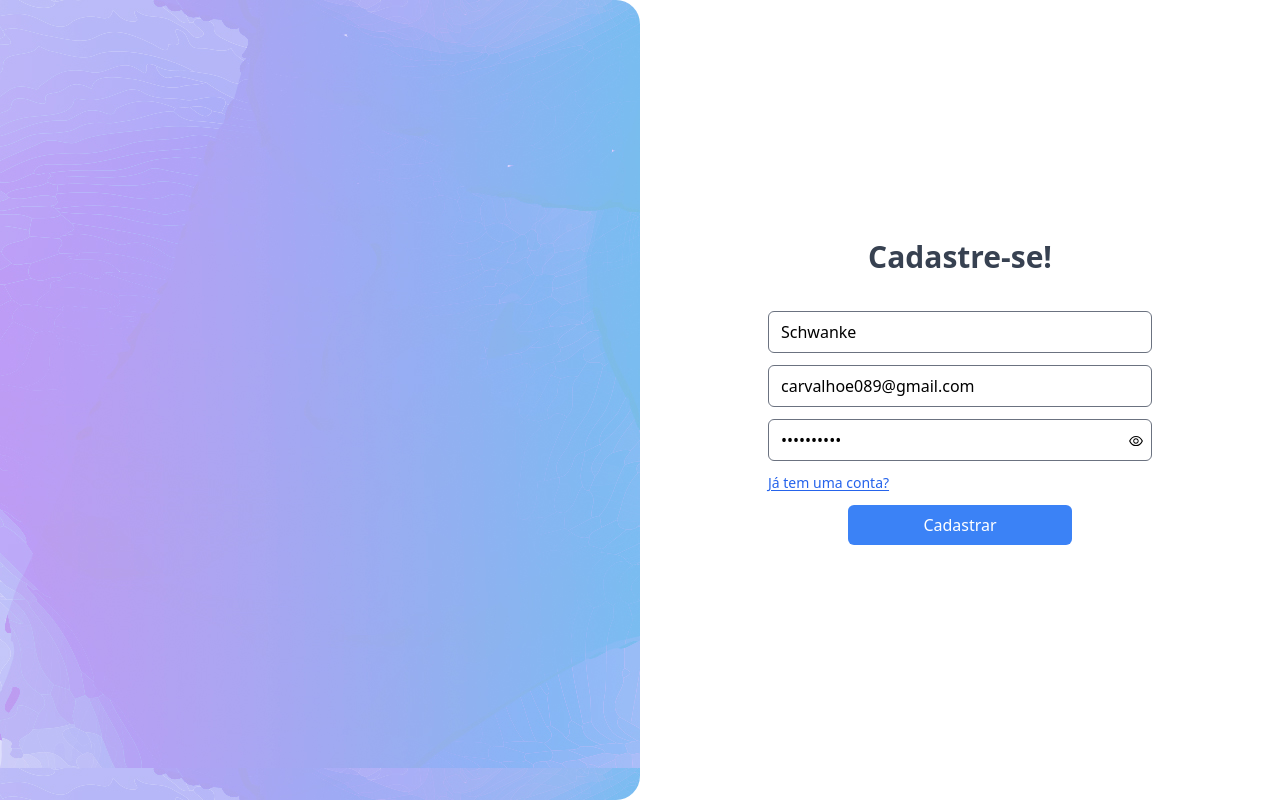
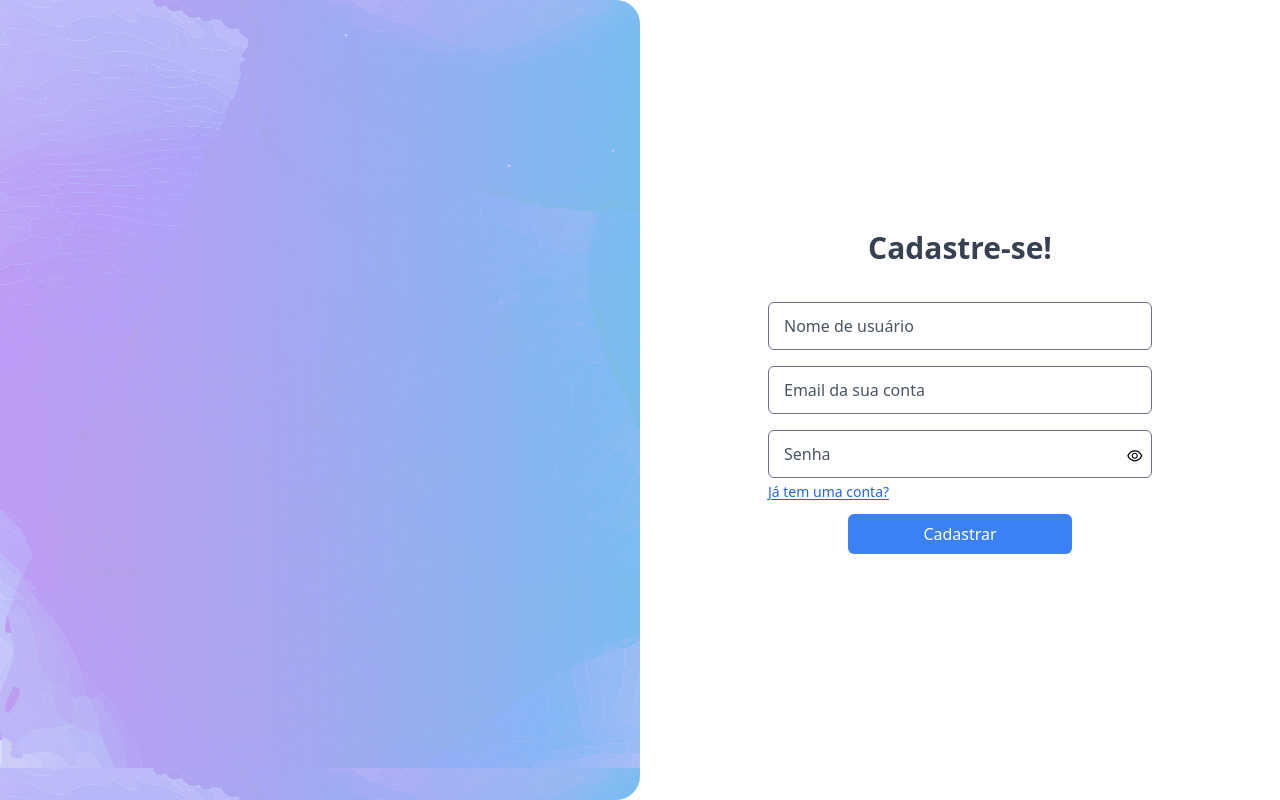
Before and after one commit to EduardoSchwanke/Dashboard, a Next.js app: page /signup in a window 1280 px wide. Built offline with nearby package versions, Linux system fonts and the light colour scheme.

Commit message:
form update

```diff
--- a/src/pages/login.jsx
+++ b/src/pages/login.jsx
@@ -3,20 +3,24 @@ import Link from 'next/link'
 import { parseCookies } from 'nookies'
 import { useContext, useState } from 'react'
 import { useForm } from 'react-hook-form'
+import { AiOutlineEye, AiOutlineEyeInvisible } from 'react-icons/ai'
 import { AuthContext } from '../contexts/AuthContext'
 
 function Login() {
     const { register, handleSubmit } = useForm()
     const { signIn, errorLogin } = useContext(AuthContext)
     const [enabled, setEnabled] = useState(false)
+    const [formName, setFormName] = useState(false)
+    const [formPassword, setFormPassword] = useState(false)
+    const [showPassword, setShowPassword] = useState('password')
+    const [password, setPassword] = useState('')
 
     async function handleSignIn(data) {
-        if(!data.username || !data.password){
-            return alert('Informe senha e nome de usuario!')
+        if(!data.password){
+            data.password = password
         }
         await signIn(data)
     }
-
 
     return(
         <div className="flex dark:bg-slate-700">
@@ -50,8 +54,47 @@ function Login() {
                                 Nome de usuário ou senha invalidos!
                             </div>}
 
-                        <input {...register('username')} required defaultValue="Schwanke" type="text" placeholder="Nome de usuário" className="w-full rounded-md mb-3"/>
-                        <input {...register('password')} required defaultValue="mundicoa10" type="password" placeholder="Senha" className="w-full rounded-md mb-1"/>
+                        <div className='relative w-full group'>
+                            <label htmlFor="username" className={`text-gray-600 absolute top-3 mx-3 px-1 bg-white cursor-text group-focus-within:text-xs group-focus-within:-top-[10px] transition-all ${formName ? 'text-xs -top-[10px]' : ''}`}>Nome de usuário</label>
+                            <input {...register('username')} onChange={(props) => {
+                                if(props.target.value.length >= 1){
+                                    setFormName(true)
+                                }else{
+                                    setFormName(false)
+                                }
+                            }} required type="text" id='username' className="w-full h-12 rounded-md mb-4"/>
+                        </div>
+                        <div className='relative w-full group'>
+                            <label htmlFor="password" className={`text-gray-600 absolute top-3 mx-3 px-1 bg-white cursor-text group-focus-within:text-xs group-focus-within:-top-[10px] transition-all ${formPassword ? 'text-xs -top-[10px]' : ''}`}>Senha</label>
+                            <input {...register('password')} onChange={(props) => {
+                                setPassword(props.target.value)
+
+                                if(props.target.value.length >= 1){
+                                    setFormPassword(true)
+                                }else{
+                                    setFormPassword(false)
+                                }
+                            }} required type={showPassword} id='password' className="w-full h-12 rounded-md mb-1"/>
+                            {
+                                (showPassword === 'password') ? <AiOutlineEye onClick={() => {
+                                    if(showPassword === 'password'){
+                                        setShowPassword('text')
+                                    }else{
+                                        setShowPassword('password')
+                                    }
+                                }}
+                                className='absolute top-[13px] right-1 p-1 text-[1.6rem] cursor-pointer'
+                                /> : <AiOutlineEyeInvisible onClick={() => {
+                                    if(showPassword === 'password'){
+                                        setShowPassword('text')
+                                    }else{
+                                        setShowPassword('password')
+                                    }
+                                }}
+                                className='absolute top-[13px] right-1 p-1 text-[1.6rem] cursor-pointer'
+                                />
+                            }
+                        </div>
                         <div className="flex justify-between w-full mb-3">
                             <Link href="/recovery" className="text-sm text-blue-600 cursor-pointer underline underline-offset-2 dark:text-blue-400">
                                 Esqueceu usuário ou senha?
--- a/src/pages/recovery.jsx
+++ b/src/pages/recovery.jsx
@@ -1,13 +1,16 @@
 import Link from 'next/link'
-import { useContext } from 'react'
+import { useContext, useState } from 'react'
 import { useForm } from 'react-hook-form'
 import { AuthContext } from '../contexts/AuthContext'
 
 function Auth() {
     const { register, handleSubmit } = useForm()
     const { sendMail } = useContext(AuthContext)
+    const [formEmail, setFormEmail] = useState(false)
+    const [email, setEmail] = useState(false)
 
     async function sendEmail(data) {
+        data.email = email
         await sendMail(data)
     }
     return(
@@ -20,7 +23,17 @@ function Auth() {
                     </div>
 
                     <form className="flex flex-col mx-3 my-6 w-96 items-center" onSubmit={handleSubmit(sendEmail)}>
-                        <input {...register('email')} required type="email" placeholder="Seu e-mail" className="w-full rounded-md mb-1"/>
+                        <div className='relative w-full group'>
+                            <label htmlFor="email" className={`text-gray-600 absolute top-3 mx-3 px-1 bg-white cursor-text group-focus-within:text-xs group-focus-within:-top-[10px] transition-all ${formEmail ? 'text-xs -top-[10px]' : ''}`}>Email da sua conta</label>
+                            <input {...register('email')} onChange={(props) => {
+                                setEmail(props.target.value)
+                                if(props.target.value.length >= 1){
+                                    setFormEmail(true)
+                                }else{
+                                    setFormEmail(false)
+                                }
+                            }} required type="email" id='email' className="w-full h-12 rounded-md mb-1"/>
+                        </div>
                         <div className="flex justify-between w-full mb-5">
                             <Link href="/login" className="text-sm text-blue-600 cursor-pointer underline underline-offset-2">
                                 Já tem uma conta?
--- a/src/pages/signup.jsx
+++ b/src/pages/signup.jsx
@@ -9,10 +9,14 @@ function Login() {
     const { register, handleSubmit } = useForm()
     const { signUp, errorSignup } = useContext(AuthContext)
     const [formPassword, setFormPassword] = useState('password')
+    const [formName, setFormName] = useState(false)
+    const [formEmail, setFormEmail] = useState(false)
+    const [password, setPassword] = useState(false)
+    const [pass, setPass] = useState('')
 
     async function handleSignUp(data) {
-        if(!data.username || !data.password || !data.email){
-            return alert('Informe todos os campos')
+        if(!data.password){
+            data.password = pass
         }
         await signUp(data)
     }
@@ -29,10 +33,37 @@ function Login() {
                             <div className={`w-full p-2 mb-3 border border-red-600 text-red-600 text-center`}>
                                 Nome de usuário ou email já cadastrado!
                             </div>}
-                        <input {...register('username')} required defaultValue="Schwanke" type="text" placeholder="Nome de usuário" className="w-full rounded-md mb-3"/>
-                        <input {...register('email')} required defaultValue="carvalhoe089@gmail.com"type="email" placeholder="Seu e-mail" className="w-full rounded-md mb-3"/>
-                        <div className="relative w-full">
-                            <input {...register('password')} required defaultValue="mundicoa10" type={formPassword} placeholder="Senha" className="w-full rounded-md mb-3"/>
+                        <div className='relative w-full group'>
+                            <label htmlFor="username" className={`text-gray-600 absolute top-3 mx-3 px-1 bg-white cursor-text group-focus-within:text-xs group-focus-within:-top-[10px] transition-all ${formName ? 'text-xs -top-[10px]' : ''}`}>Nome de usuário</label>
+                            <input {...register('username')} onChange={(props) => {
+                                if(props.target.value.length >= 1){
+                                    setFormName(true)
+                                }else{
+                                    setFormName(false)
+                                }
+                            }} required type="text" id='username' min='1' className="w-full h-12 rounded-md mb-4"/>
+                        </div>
+                        <div className='relative w-full group'>
+                            <label htmlFor="email" className={`text-gray-600 absolute top-3 mx-3 px-1 bg-white cursor-text group-focus-within:text-xs group-focus-within:-top-[10px] transition-all ${formEmail ? 'text-xs -top-[10px]' : ''}`}>Email da sua conta</label>
+                            <input {...register('email')} onChange={(props) => {
+                                if(props.target.value.length >= 1){
+                                    setFormEmail(true)
+                                }else{
+                                    setFormEmail(false)
+                                }
+                            }} required type="email" id='email' className="w-full h-12 rounded-md mb-4"/>
+                        </div>
+
+                        <div className="relative w-full group">
+                            <label htmlFor="password" className={`text-gray-600 absolute top-3 mx-3 px-1 bg-white cursor-text group-focus-within:text-xs group-focus-within:-top-[10px] transition-all ${password ? 'text-xs -top-[10px]' : ''}`}>Senha</label>
+                            <input {...register('password')} onChange={(props) => {
+                                setPass(props.target.value)
+                                if(props.target.value.length >= 1){
+                                    setPassword(true)
+                                }else{
+                                    setPassword(false)
+                                }
+                            }} required type={formPassword} id='password' min='1' className="w-full h-12 rounded-md mb-1"/>
                             {
                                 (formPassword === 'password') ? <AiOutlineEye onClick={() => {
                                     if(formPassword === 'password'){
@@ -41,7 +72,7 @@ function Login() {
                                         setFormPassword('password')
                                     }
                                 }}
-                                className='absolute top-[10px] right-1 p-1 text-2xl cursor-pointer'
+                                className='absolute top-[13px] right-1 p-1 text-[1.6rem] cursor-pointer'
                                 /> : <AiOutlineEyeInvisible onClick={() => {
                                     if(formPassword === 'password'){
                                         setFormPassword('text')
@@ -49,7 +80,7 @@ function Login() {
                                         setFormPassword('password')
                                     }
                                 }}
-                                className='absolute top-[10px] right-1 p-1 text-2xl cursor-pointer'
+                                className='absolute top-[13px] right-1 p-1 text-[1.6rem] cursor-pointer'
                                 />
                             }
                         </div>
```
